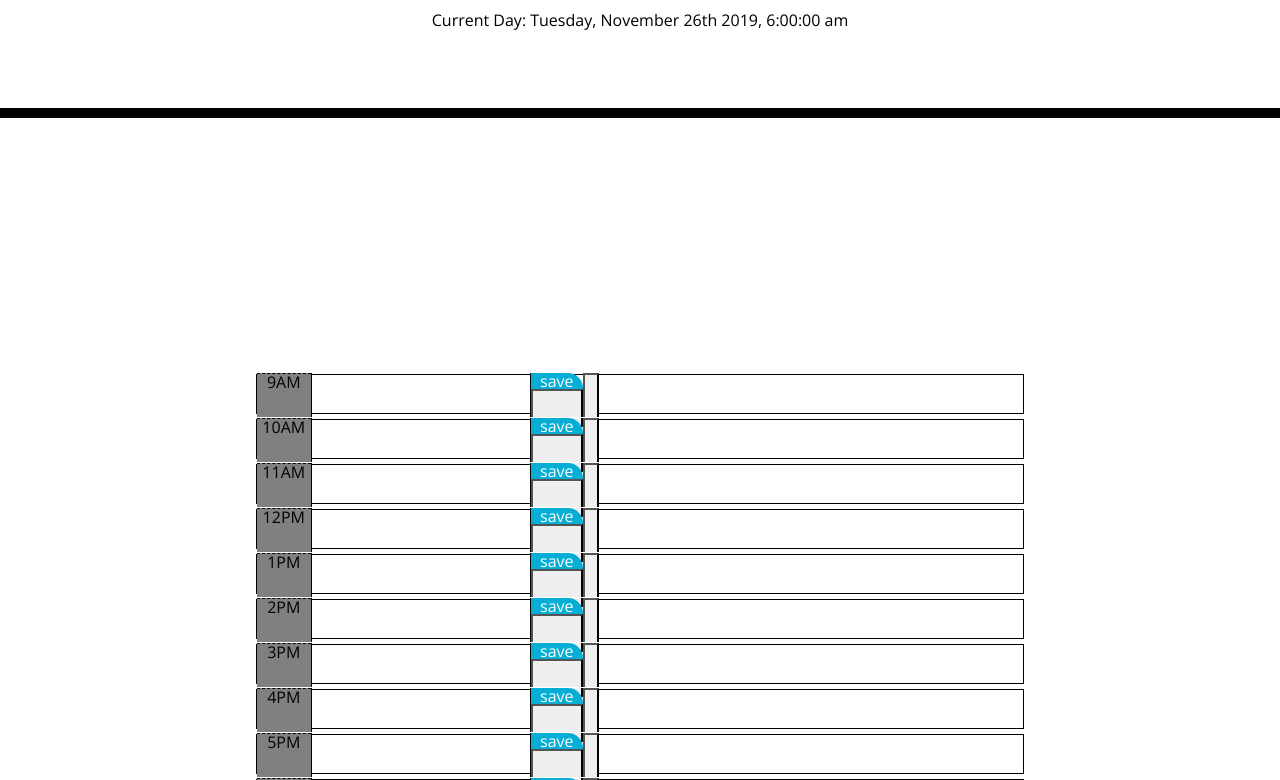
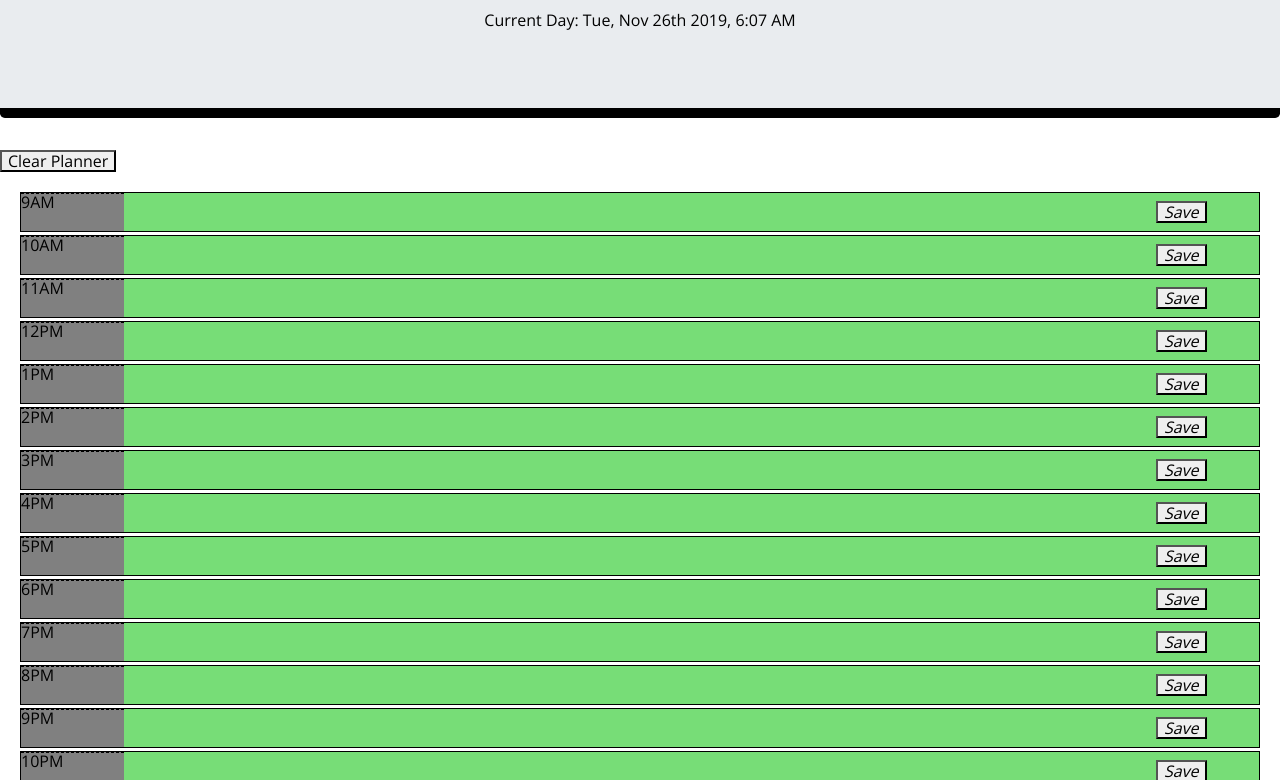
Before and after one commit to andyjohncey/day-planner, a plain HTML site: page index.html in a window 1280 px wide. Shown: the part 182-962 px from the top of the page. Drawn offline with nearby package versions, Linux system fonts and the light colour scheme.

Commit message:
Add color and format input fields

```diff
--- a/assets/CSS/style.css
+++ b/assets/CSS/style.css
@@ -5,105 +5,72 @@ body {
 }
 .jumbotron {
       text-align: center;
-  background-color: transparent;
       color: black;
-  border-radius: 0;
       border-bottom: 10px solid black;
 }
 
 .plannerContainer{
-  margin: 20%;
+      margin: 20px;
 
 }
 
-textarea{
-  background: transparent;
-  border: none;
-  resize: none;
-  color: #000000;
-  border-left: 1px solid black;
-  padding: 10px;
-  width: auto;
+#cloneItem{
+      display: none;
 }
 
 .description{
       white-space: pre-wrap;
 }
 
-.time-block{
-  text-align: center;
-  border-radius: 15px;
-}
-
-.row {
-  white-space: pre-wrap;
-  height: 45px;
-  border-top: 1px solid white;
-  text-align: center;
-  margin: 0px;
-}
-
-.timeSection  {
+.hourSection {
       display: flex;
       flex-direction: row;
       height: 40px;
-margin-bottom: 5px;
+      margin-bottom: 3px;
       border: solid thin black;
       align-items: center;
+}
+
+.past {
+      background-color: #ff6961;
+
+}
+
+.present {
+      background-color: dodgerblue;
+
+}
+
+.future {
+      background-color: #77dd77;
+
 }
 
 .hour {
       background-color: grey;
       color: #000000;
       border-top: 1px dashed #000000;
-  width: 150px;
-  float: left;
+      width: 100%;
+      height: 100%;
 }
 
-  #memoContent{
-    width: 200px;
+.memoContent{
+      border: none;
+      width: 100%;
+      height: calc (100% - 4px);
+      background-color: transparent;
+}
+#saveBtn, .saveBtn {
+      cursor: pointer;
+      flex-basis: 10%;
+      ;
 
-  }
-
-.timeSectionPast {
-  background-color: #d3d3d3;
-  color: white;
-}
-
-.timeSectionPresent {
-  background-color: #ff6961;
-  color: white;
-}
-
-.timeSectionFuture {
-  background-color: #77dd77;
-  color: white;
-}
-
-.saveBtn {
-  border-left: 1px solid black;
-  border-top-right-radius: 15px;
-  border-bottom-right-radius: 15px;
-  background-color: #06AED5;
-  color: white;
-  float: right;
-  position: right;
-}
-
-.saveBtn i:hover {
-  font-size: 20px;
-  transition: all .3s ease-in-out;
-  float: right;
-
-}
-#cloneItem{
-  display: none;
 }
 
 .hour, .saveBtn{
       flex-basis: 10%;
 }
-.saveBtn{
-  cursor: pointer;
-  float: right;
+
+#clearPlannerButton {
+      flex-basis: 10%;
 }
--- a/assets/script.js
+++ b/assets/script.js
@@ -1,24 +1,74 @@
-const now = moment().startOf('hour');
+const now = moment();
 const currentHour = now.hour();
-$("#currentDay").text(now.format("dddd, MMMM Do YYYY, h:mm:ss a"));
+$("#currentDay").text(now.format("ddd, MMM Do YYYY, h:mm A"));
 
 
 const fromTime = now.clone().hour(9);
-const toTime = now.clone().hour(24);
+const toTime = now.clone().hour(22);
 
 console.log(fromTime.format());
 console.log(toTime.format());
 
-for (let currentTime = fromTime.clone(); currentTime.isSameOrBefore(toTime); currentTime.add(1,'h'))    {
+let planner;
+const LOCAL_STORAGE_KEY = 'planner';
+
+const localStoragePlanner = localStorage.getItem(LOCAL_STORAGE_KEY);
+if (localStoragePlanner !== null) {
+      planner = JSON.parse(localStoragePlanner);
+} else {
+      planner = {};
+}
+
+for (let currentTime = fromTime.clone(); currentTime.isSameOrBefore(toTime); currentTime.add(1, 'h')) {
   // cloning the clone item
   console.log(currentTime.format());
 
+  const hour = currentTime.hour();
+
+  // Cloning the clone item
   const hourSection = $("#cloneItem").clone();
 
+  // Modify the cloned hour section
+  if (hour < currentHour) {
+    hourSection.addClass('past');
+  }
+  if (hour === currentHour) {
+    hourSection.addClass('present');
+  }
+  if (hour > currentHour) {
+    hourSection.addClass('future');
+  }
+
   //   modify the cloned hour section
-    hourSection .removeAttr('id');
-    hourSection.data(".hour", currentTime.hour())
+  hourSection.removeAttr('id');
+  hourSection.data(".hour", hour);
   hourSection.find(".hour").text(currentTime.format('hA'));
+
+  if (planner[hour] !== undefined) {
+    hourSection.find(".hour")(".memoContent").val(planner[hour]);
+  }
 
   $(".plannerContainer").append(hourSection);
 };
+
+$("#clearPlannerButton").click(function () {
+  localStorage.removeItem(LOCAL_STORAGE_KEY);
+  location.reload();
+});
+
+$(".plannerContainer").on("click", "#saveButton", ".saveBtn", function () {
+  const $parent = $(this).parent();
+  const hour = $parent.data('hour');
+  const userInput = $parent.find(".memoContent").val();
+  planner[hour] = userInput;
+  localStorage.setItem(LOCAL_STORAGE_KEY, JSON.stringify(planner));
+});
+
+
+// $(".dayButtons").on("click", "#prevDayButton","#nextDayButton", function () {
+//   const $parent = $(this).parent();
+//   const hour = $parent.data('hour');
+//   const userInput = $parent.find(".memoContent").val();
+//   planner[day] = userInput;
+//   localStorage.getItem(LOCAL_STORAGE_KEY, JSON.stringify(planner));
+// });
--- a/index.html
+++ b/index.html
@@ -19,23 +19,29 @@
         <p class="lead">A simple calendar app for scheduling your work day</p>
         <p> Current Day: <span id="currentDay"></span></p>
     </header>
-    <div class="plannerContainer">
-        <!-- Timeblocks go here -->
-        <div class="timeSection" id="cloneItem">
-            <div class="row">
-                <div class="hour"></div>
-                <div class="memoContent"><textarea></textarea></div>
-                <div class="saveBtn">save<button style="font-size:24px fa fa-save" type="submit" value="submit" id="saveButton">
-                        <i fa fa-save></i></button></div>
-                <button id="clearPlannerButton"></button>
-            </div>
+
+    <!-- Timeblocks go here -->
+
+    <!-- <div class="dayButtons">
+        <div class="prevBtn"><button type = button id="prevDayButton">Previous Day</button></div>
+        <div class="nextBtn"><button type = button id="nextDayButton">Next Day</button></div>
+    </div> -->
+
+    <div class="hourSection" id="cloneItem">
+        <div class="hour"></div>
+        <input type=text class="memoContent">
+        <div class="saveBtn"><button style="font-size:24px fa fa-save" type="submit" id="saveButton">
+                <i fa fa-save>Save</i></button>
         </div>
 
+
+    </div>
+    <button id="clearPlannerButton">Clear Planner</button>
+    <div class="plannerContainer"></div>
     </div>
 
     <script src="https://code.jquery.com/jquery-3.4.1.min.js"></script>
     <script src="https://cdnjs.cloudflare.com/ajax/libs/moment.js/2.24.0/moment.min.js"></script>
     <Script src="./assets/script.js"></Script>
 </body>
-
 </html>
```
Lines whose indentation alone changed are shown as unchanged.
